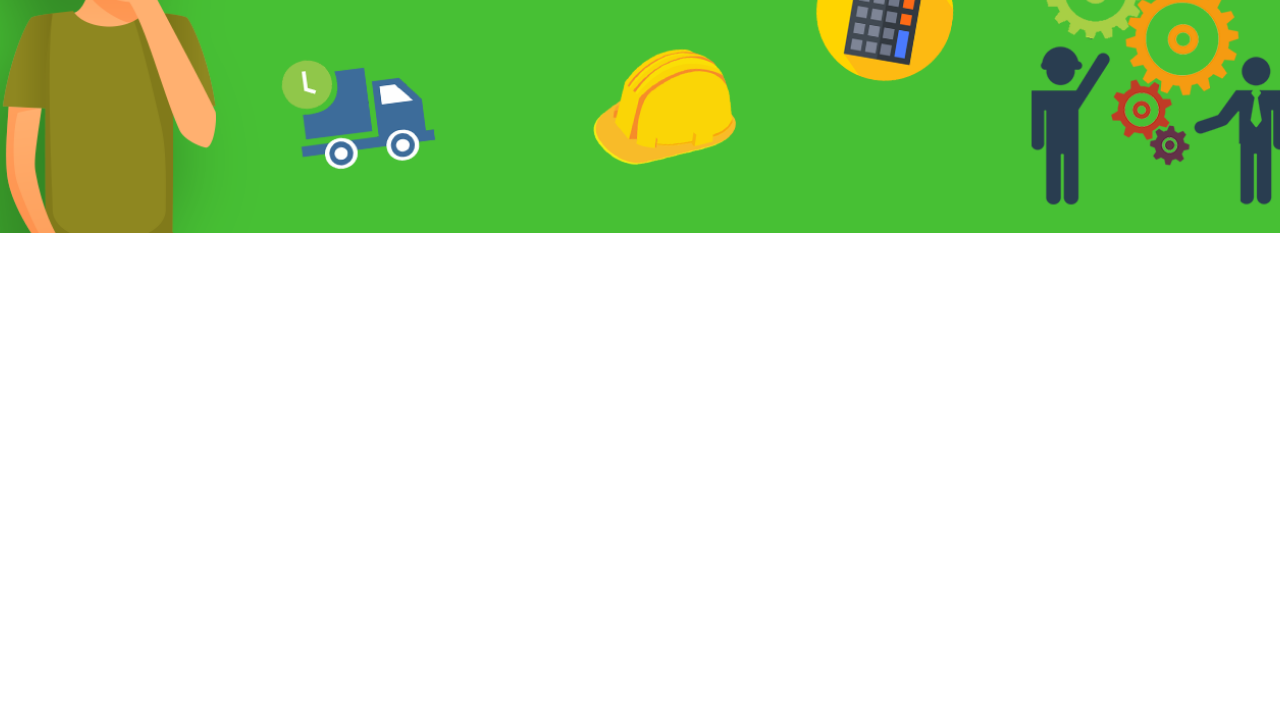
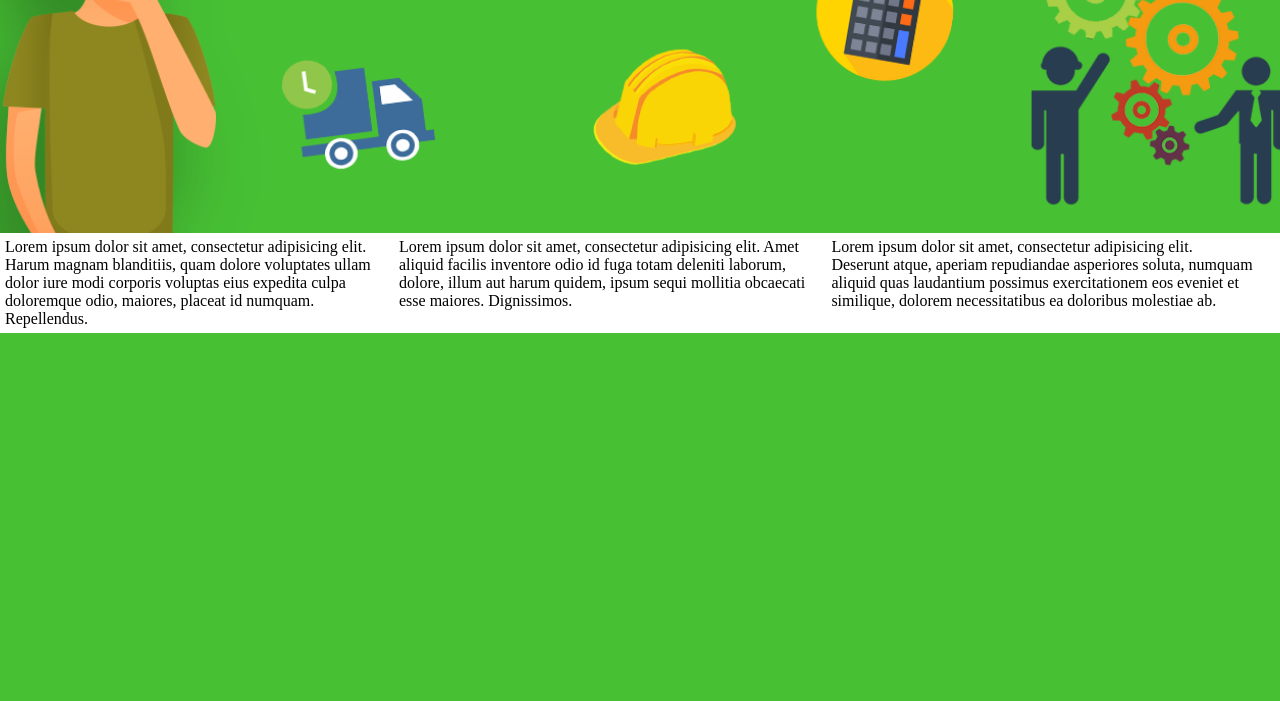
Before and after one commit to fabio-fraga/projetoepratica1, a PHP site: page / in a window 1280 px wide. Shown: the part 652-1353 px from the top of the page. After the commit the page ends 985 px from the top, so only its background shows below. Run offline with PHP 8.4, Linux system fonts and the light colour scheme.

Commit message:
Divs do footer

```diff
--- a/css/style.css
+++ b/css/style.css
@@ -98,17 +98,20 @@ img{
 	height: 50px;
 	margin: auto;
 }
-.down-site{
-	background-image: white;
-	background-position: center top;
-	background-repeat: no-repeat;
-	background-size: cover;
-	background-attachment: fixed;
-	color: #ffffff;
-	padding-top: 150px;
-	padding-bottom: 300px;
-	-webkit-background-size: cover;
-    -moz-background-size: cover;
-    -o-background-size: cover;
-    background-size: cover;
+.filha-esquerda{
+	width: 30%;
+	float: left;
+	margin: 5px;
 }
+.filha-centro{
+	width: 33%;
+	float: left;
+	margin: 5px;
+
+}
+.filha-direita{
+	width: 33%;
+	float: left;
+	margin: 5px;
+
+}
--- a/login.html
+++ b/login.html
@@ -36,14 +36,14 @@
         <h1 class="cadastre-se">Não possui uma conta? <a href="cadastro.html">Cadastre-se</a>!</h1>
 
     </div>
-    <br>
+    <footer>
+        <div>
 
-    <div class="down-site">
+            <div class="filha-esquerda">Lorem ipsum dolor sit amet, consectetur adipisicing elit. Harum magnam blanditiis, quam dolore voluptates ullam dolor iure modi corporis voluptas eius expedita culpa doloremque odio, maiores, placeat id numquam. Repellendus.</div>
+            <div class="filha-centro">Lorem ipsum dolor sit amet, consectetur adipisicing elit. Amet aliquid facilis inventore odio id fuga totam deleniti laborum, dolore, illum aut harum quidem, ipsum sequi mollitia obcaecati esse maiores. Dignissimos.</div>
+            <div class="filha-direita">Lorem ipsum dolor sit amet, consectetur adipisicing elit. Deserunt atque, aperiam repudiandae asperiores soluta, numquam aliquid quas laudantium possimus exercitationem eos eveniet et similique, dolorem necessitatibus ea doloribus molestiae ab.</div>
+        </div>
+    </footer>
 
-        <div class="down-style">
-
-        </div>
-
-    </div>
 </body>
 </html>
```
